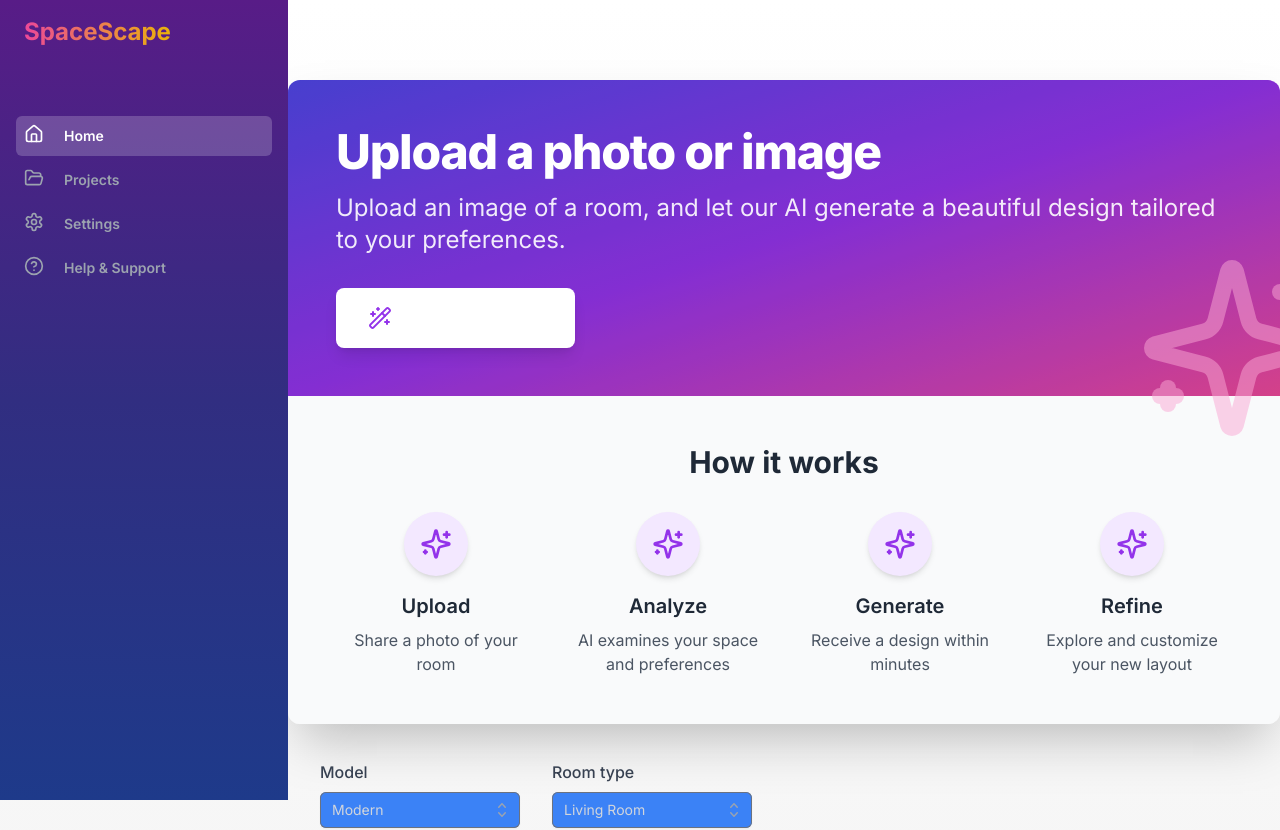
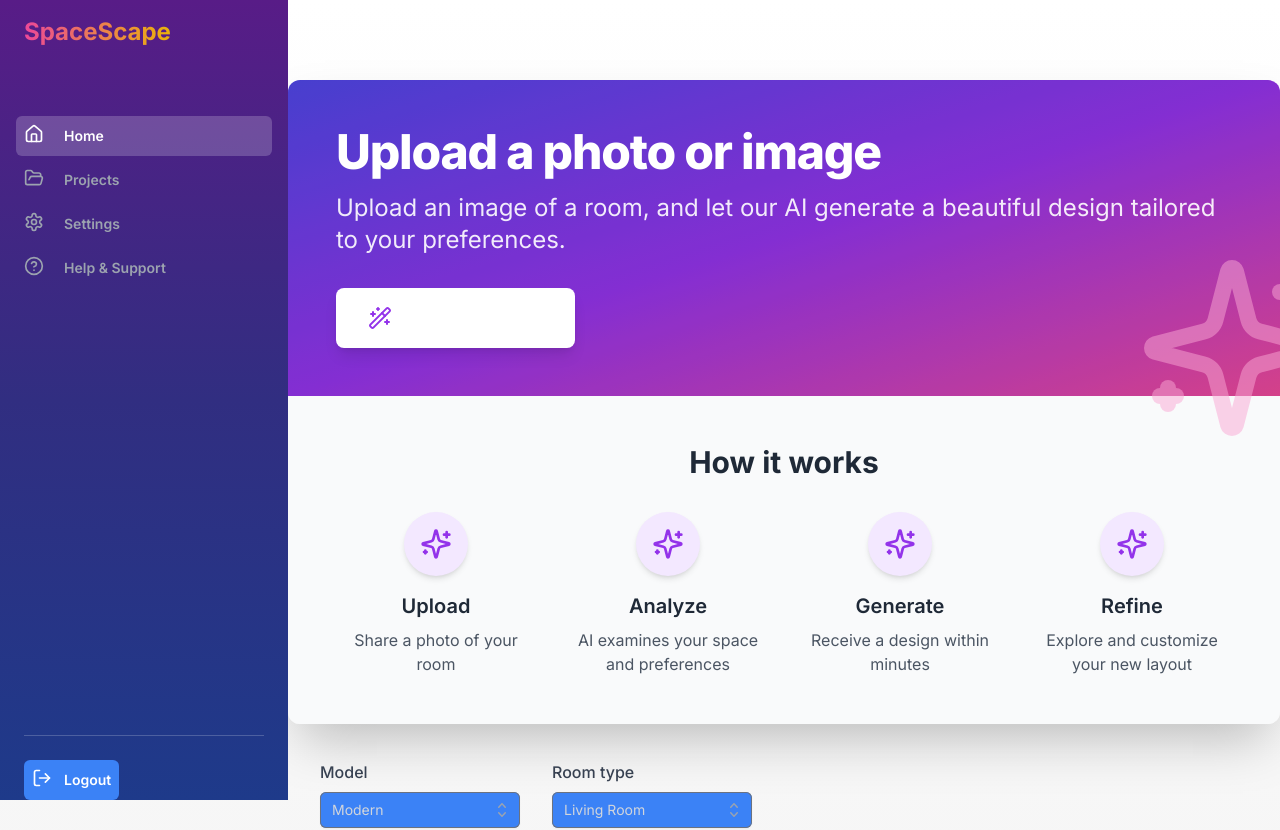
Before and after one commit to Sankalpcreat/Spacescape, a Next.js app: page /home in a window 1280 px wide. Shown: the top 830 px of the page. Built offline with nearby package versions, Linux system fonts and the light colour scheme.

Commit message:
middleware

```diff
--- /dev/null
+++ b/app/api/auth/logout/route.ts
@@ -0,0 +1,10 @@
+import { NextResponse } from "next/server";
+
+export async function GET() {
+  const response = NextResponse.redirect("http://localhost:3000/signin");
+
+  // Clear the session-token cookie
+  response.cookies.set("session-token", "", { path: "/", maxAge: 0 });
+
+  return response;
+}
--- a/app/api/auth/signin/route.ts
+++ b/app/api/auth/signin/route.ts
@@ -25,8 +25,11 @@ export async function POST(req: Request) {
       return NextResponse.json({ message: "Invalid password" }, { status: 401 });
     }
 
-    // If successful, return user data (or set up a session if needed)
-    return NextResponse.json({ message: "Sign in successful", user: { id: user._id, email: user.email } }, { status: 200 });
+    // Set the session-token in a cookie on successful authentication
+    const response = NextResponse.json({ message: "Sign in successful", user: { id: user._id, email: user.email } }, { status: 200 });
+    response.cookies.set('session-token', 'YOUR_SESSION_TOKEN', { httpOnly: true, path: '/' });
+
+    return response;
   } catch (error) {
     console.error("Signin error:", error);
     return NextResponse.json({ message: "Something went wrong" }, { status: 500 });
--- a/app/desktop-sidebar.tsx
+++ b/app/desktop-sidebar.tsx
@@ -1,5 +1,5 @@
-import { usePathname } from "next/navigation";
-import { FolderOpen, Settings, HelpCircle, Home } from "lucide-react"; // Import icons for the navigation items
+import { usePathname, useRouter } from "next/navigation";
+import { FolderOpen, Settings, HelpCircle, Home ,LogOut} from "lucide-react"; // Import icons for the navigation items
 import Link from "next/link";
 import { classNames } from "@/utils";
  // Ensure you have a classNames utility
@@ -7,6 +7,7 @@ import { classNames } from "@/utils";
 
 export function DesktopSidebar() {
   const pathName = usePathname(); // Get the current path
+  const router = useRouter();
 
   // Define your navigation items
   const extendedNavigation = [
@@ -15,6 +16,15 @@ export function DesktopSidebar() {
     { name: 'Settings', href: '/settings', icon: Settings }, // Settings link with Settings icon
     { name: 'Help & Support', href: '/help', icon: HelpCircle }, // Help & Support with HelpCircle icon
   ];
+  const handleLogout = async () => {
+    const res = await fetch("/api/auth/logout", {
+      method: "GET",
+    });
+
+    if (res.ok) {
+      router.push("/"); // Redirect to landing page after logout
+    }
+  };
 
   return (
     <aside className="hidden lg:fixed lg:inset-y-0 lg:z-50 lg:flex lg:w-72 lg:flex-col bg-gradient-to-b from-purple-900 via-indigo-900 to-blue-900 text-white">
@@ -53,6 +63,16 @@ export function DesktopSidebar() {
               </ul>
             </li>
           </ul>
+           {/* Logout Button */}
+           <div className="border-t border-white/20 pt-6">
+            <button
+              onClick={handleLogout}
+              className="group flex gap-x-3 rounded-md p-2 text-sm font-semibold leading-6 text-white hover:bg-white/10 transition-all duration-300"
+            >
+              <LogOut className="h-5 w-5 shrink-0" aria-hidden="true" />
+              Logout
+            </button>
+          </div>
         </nav>
       </div>
     </aside>
--- a/app/page.tsx
+++ b/app/page.tsx
@@ -21,7 +21,7 @@ export default function LandingPage() {
         </p>
         <button
           className="bg-yellow-500 text-indigo-900 px-6 py-3 rounded-lg font-semibold hover:bg-yellow-400 transition mt-6"
-          onClick={() => (window.location.href = "/home")} // Redirects to /home page
+          onClick={() => (window.location.href = "/signin")} // Redirects to /home page
         >
           Start Designing
         </button>
```
